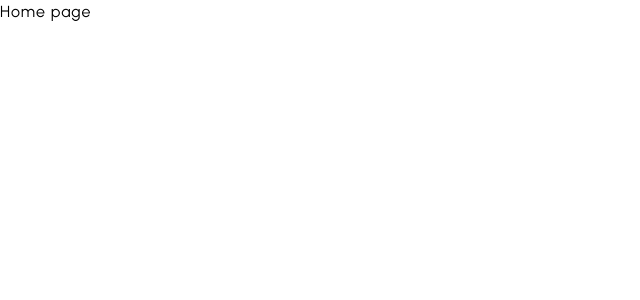
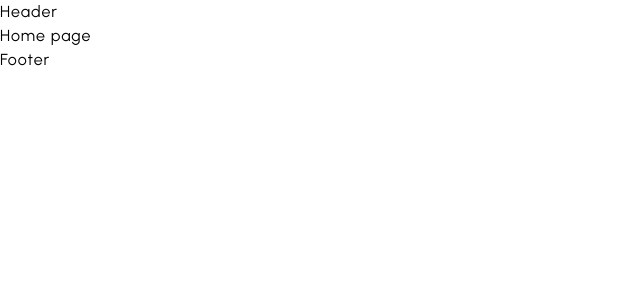
Before and after one commit to catkidd/next-ecom, a Next.js app: page / in a window 1280 px wide. Shown: the top 300 px of the page, without its empty margins (0-640 px from the left). Built offline with nearby package versions, Linux system fonts and the light colour scheme.

Commit message:
init: initial setup

```diff
--- /dev/null
+++ b/components/Footer.jsx
@@ -0,0 +1,11 @@
+import React from "react";
+
+const Footer = () => {
+    return (
+        <div>
+            <h1>Footer</h1>
+        </div>
+    );
+};
+
+export default Footer;
--- /dev/null
+++ b/components/Header.jsx
@@ -0,0 +1,11 @@
+import React from "react";
+
+const Header = () => {
+    return (
+        <div>
+            <h1>Header</h1>
+        </div>
+    );
+};
+
+export default Header;
--- a/pages/_app.js
+++ b/pages/_app.js
@@ -1,10 +1,13 @@
+import Footer from "@/components/Footer";
+import Header from "@/components/Header";
 import "@/styles/globals.css";
-import Head from "next/head";
 
 export default function App({ Component, pageProps }) {
     return (
         <>
+            <Header />
             <Component {...pageProps} />
+            <Footer />
         </>
     );
 }
```
